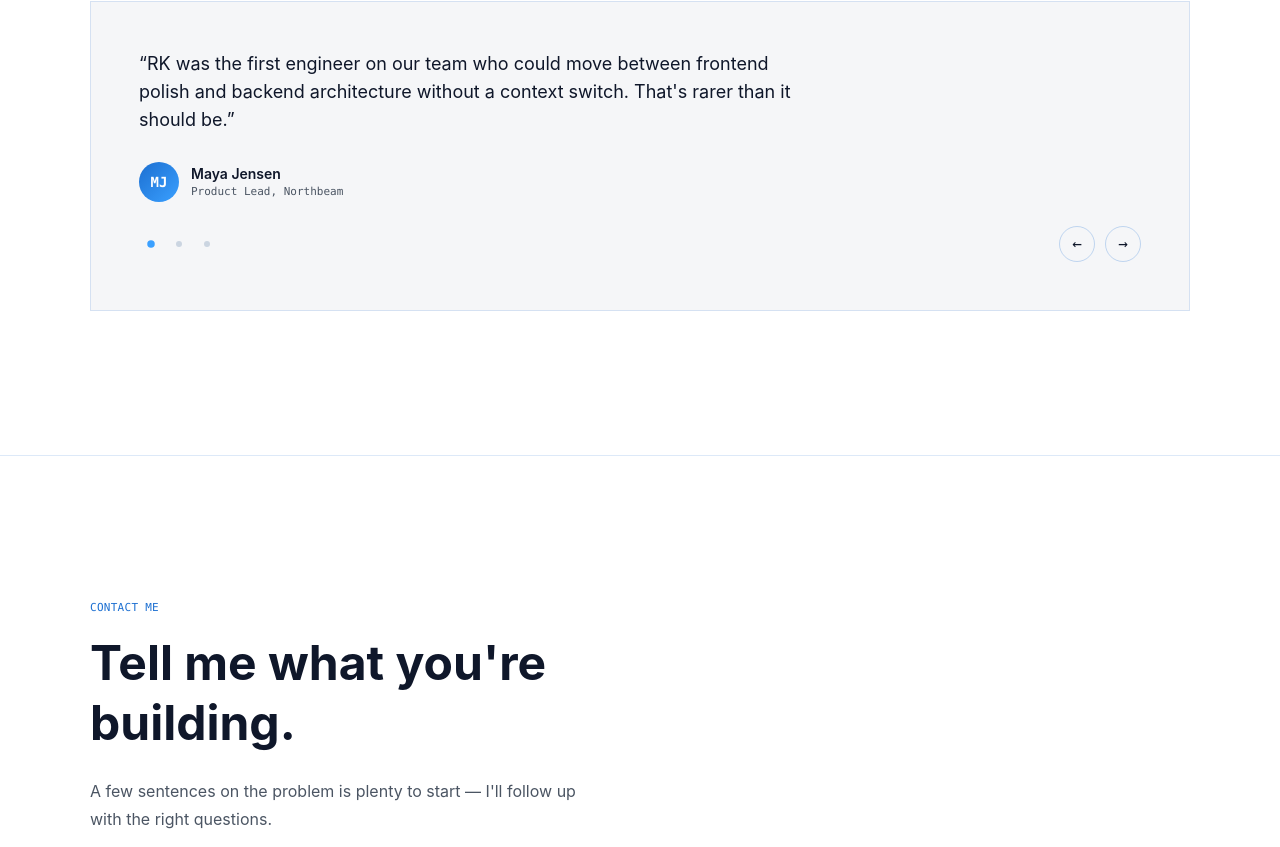
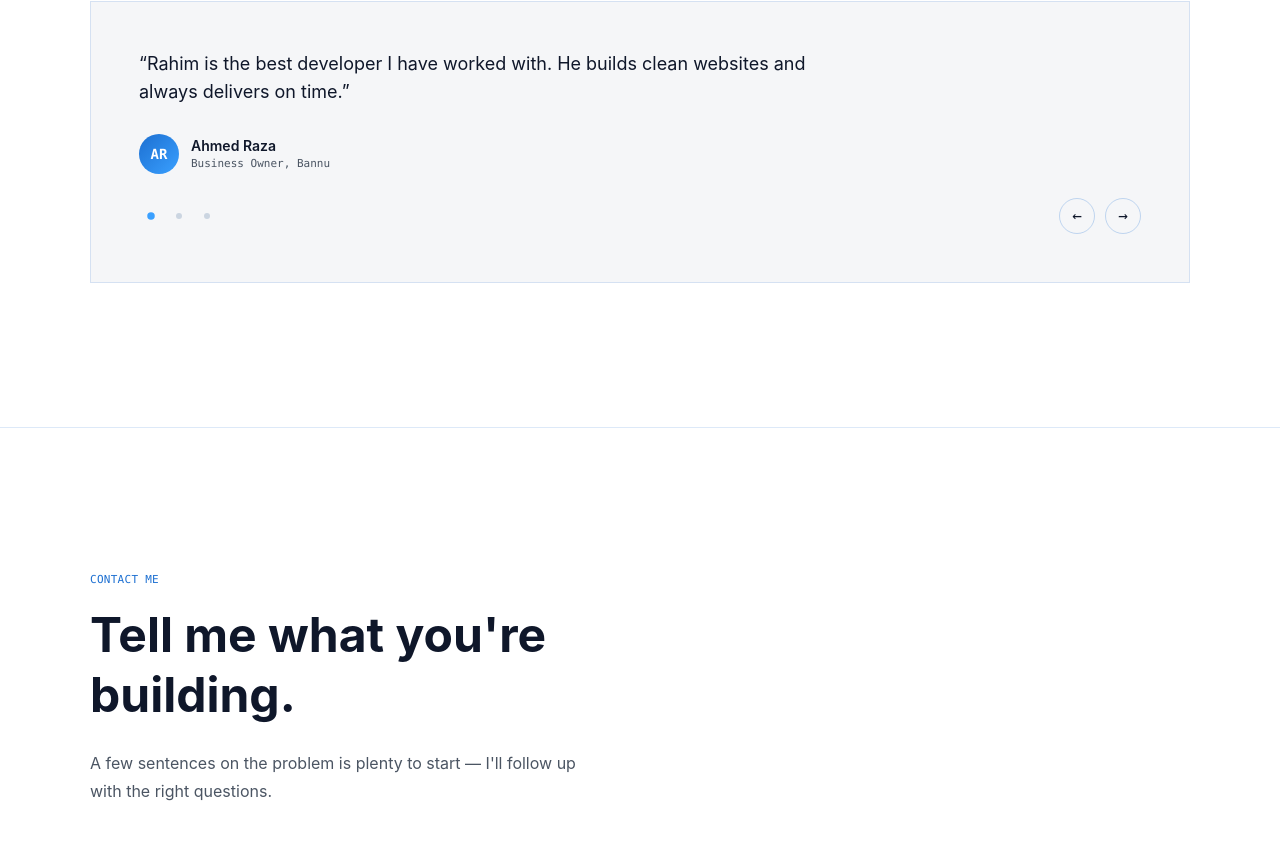
Before and after one commit to nasihop11221122-cyber/my-portfolio, a React (Vite) app: page / in a window 1280 px wide. Shown: the part 5539-6386 px from the top of the page. Built offline with nearby package versions, Linux system fonts and the light colour scheme.

Commit message:
testimonial change

```diff
--- a/src/pages/Home.jsx
+++ b/src/pages/Home.jsx
@@ -192,24 +192,24 @@ const PROCESS_STEPS = [
 const TESTIMONIALS = [
   {
     quote:
-      "\u201cRK was the first engineer on our team who could move between frontend polish and backend architecture without a context switch. That's rarer than it should be.\u201d",
-    name: "Maya Jensen",
-    role: "Product Lead, Northbeam",
-    initials: "MJ",
+      "\u201cRahim is the best developer I have worked with. He builds clean websites and always delivers on time.\u201d",
+    name: "Ahmed Raza",
+    role: "Business Owner, Bannu",
+    initials: "AR",
   },
   {
     quote:
-      "\u201cWe came in needing a fast fix and left with a system that actually made sense. The documentation alone saved us weeks later.\u201d",
-    name: "Daniel Cho",
-    role: "CTO, Fieldwire Labs",
-    initials: "DC",
+      "\u201cHe is not just a developer, he is also a great content creator. His thumbnail designs and video editing are top class.\u201d",
+    name: "Usman Khan",
+    role: "YouTuber, Islamabad",
+    initials: "UK",
   },
   {
     quote:
-      "\u201cCommunicated trade-offs clearly at every step instead of just disappearing into the code. That made the whole project much lower-stress.\u201d",
-    name: "Priya Nair",
-    role: "Founder, Loomstack",
-    initials: "PN",
+      "\u201cVery professional and hardworking. He understood our project needs quickly and made a perfect website for our academy.\u201d",
+    name: "Sana Malik",
+    role: "Academy Owner, Peshawar",
+    initials: "SM",
   },
 ];
 
```
